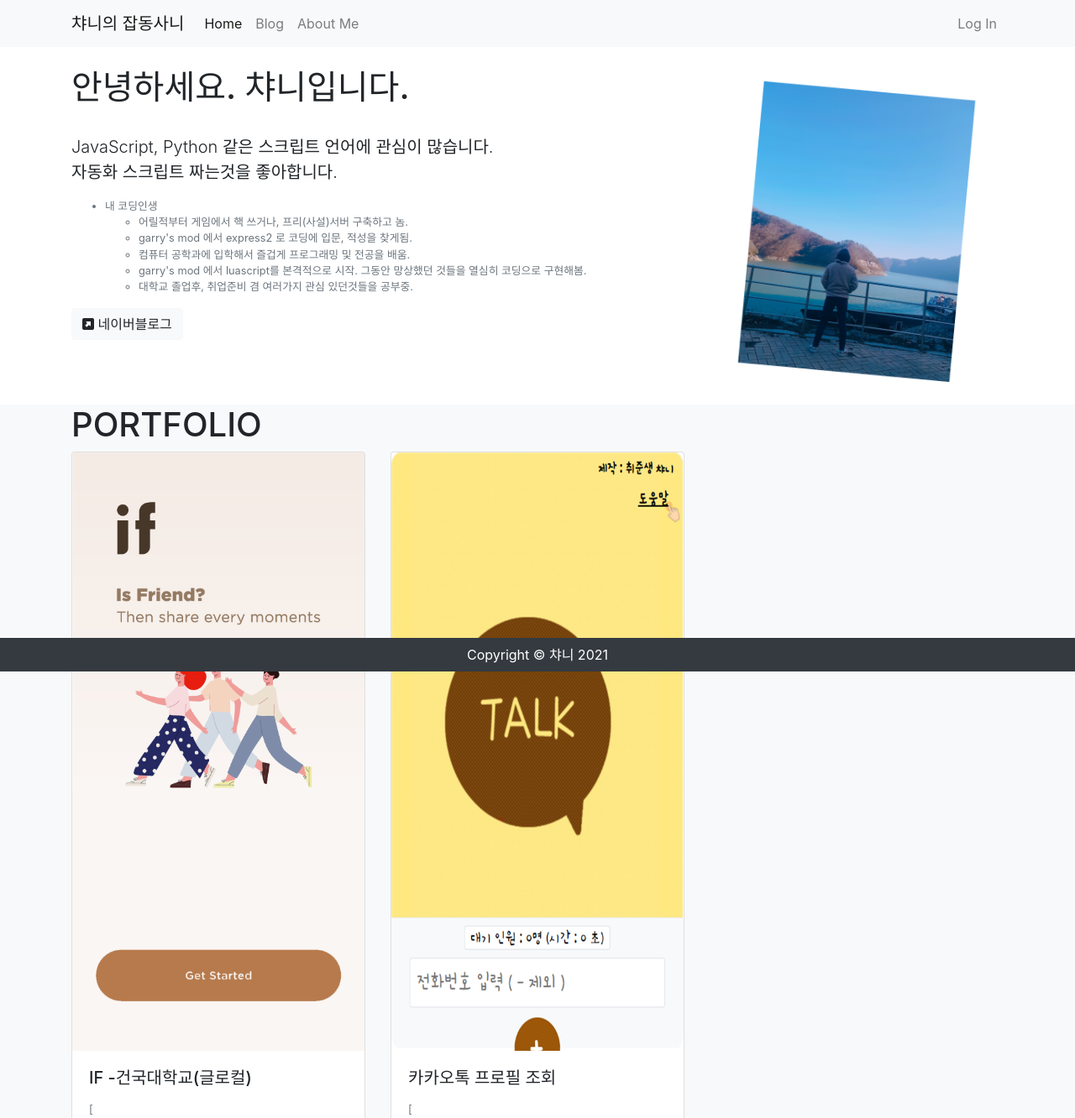
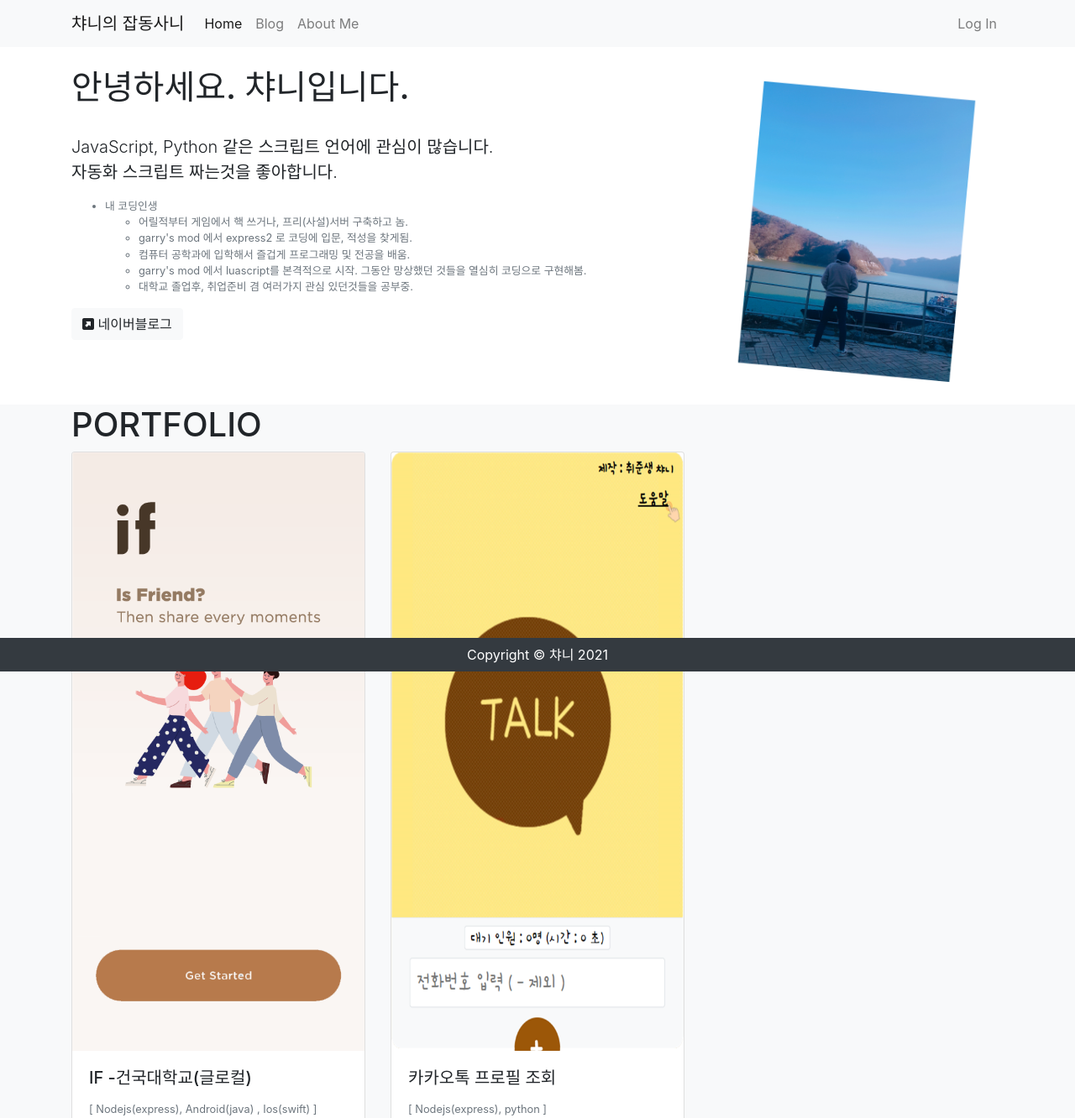
Before and after one commit to cksgnl74/django, a Django app: template single_pages/templates/single_pages/about_me.html in a window 1280 px wide. Shown: the top 1332 px of the page at 84% size. Run offline with Django 3.2, Linux system fonts and the light colour scheme; the template is opened without the code that fills it, so the values that code supplies are empty; parts of the project's set-up code (start-up, migrations or seed data) failed here and were passed over; some libraries are stand-ins or nearby versions; grey boxes are pictures that could not be loaded.

Commit message:
디자인 변경

```diff
--- a/single_pages/templates/single_pages/about_me.html
+++ b/single_pages/templates/single_pages/about_me.html
@@ -64,7 +64,7 @@
                         <img class="card-img-top" src="{% static 'single_pages/images/port1.png' %}"  />
                         <div class="card-body">
                             <h5 class="card-title">IF -건국대학교(글로컬)</h5>
-                            <p><small class="text-muted">[  <img src="https://img.shields.io/badge/node.js-339933?style=for-the-badge&logo=Node.js&logoColor=white">, <img src="https://img.shields.io/badge/Android-3DDC84?style=for-the-badge&logo=Android&logoColor=white"> , <img src="https://img.shields.io/badge/swift-F05138?style=for-the-badge&logo=swift&logoColor=white"> , <img src="https://img.shields.io/badge/mysql-4479A1?style=for-the-badge&logo=mysql&logoColor=white"> , <img src="https://img.shields.io/badge/javascript-F7DF1E?style=for-the-badge&logo=javascript&logoColor=black"> ]</small><br/><br/>모교 학생들만 쓸수 있는 채팅 앱입니다.</p>
+                            <p><small class="text-muted">[ Nodejs(express), Android(java) , Ios(swift) ]</small><br/><br/>모교 학생들만 쓸수 있는 채팅 앱입니다.</p>
                         </div>
                     </div>
                 </div>
@@ -73,8 +73,7 @@
                         <img class="card-img-top" src="{% static 'single_pages/images/port2.png' %}"  />
                         <div class="card-body">
                             <h5 class="card-title">카카오톡 프로필 조회</h5>
-                            <p><small class="text-muted">[ <img src="https://img.shields.io/badge/python-3776AB?style=for-the-badge&logo=python&logoColor=white">
-                                , <img src="https://img.shields.io/badge/node.js-339933?style=for-the-badge&logo=Node.js&logoColor=white"> ,  ]</small><br/><br/>카톡 프로필을 웹을 통해서 볼 수 있습니다.</p>
+                            <p><small class="text-muted">[ Nodejs(express), python ]</small><br/><br/>카톡 프로필을 웹을 통해서 볼 수 있습니다.</p>
                         </div>
                     </div>
                 </div>
```
